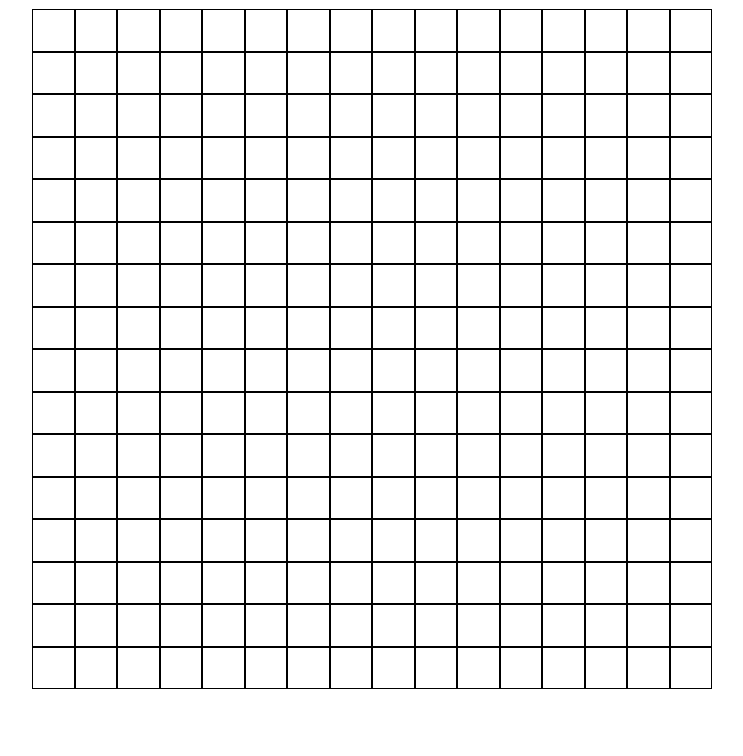
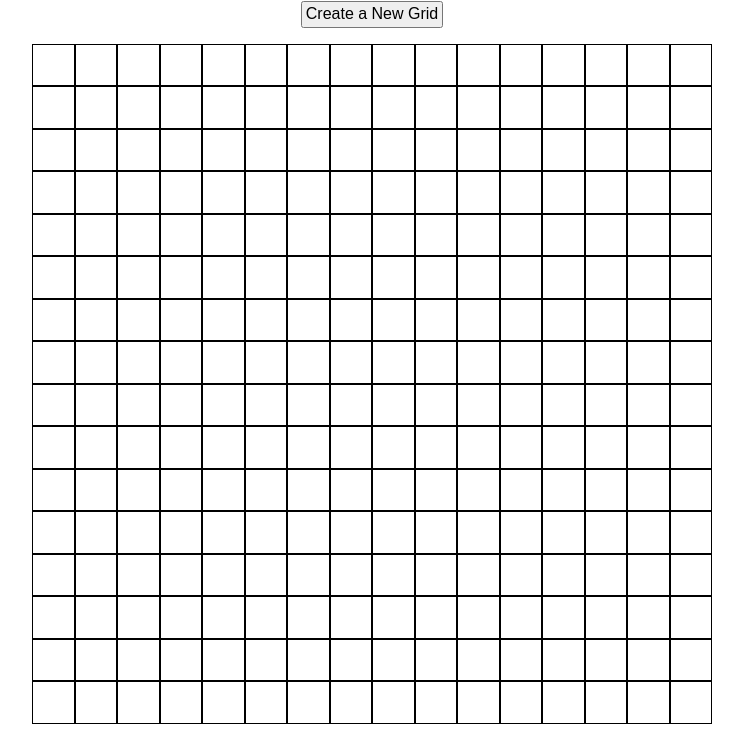
Before and after one commit to JustinB06/odin-etch-a-sketch, a plain HTML site: page index.html in a window 1280 px wide. Shown: the part 44-800 px from the top of the page, without its empty margins (268-1011 px from the left). Drawn offline with Linux system fonts and the light colour scheme.

Commit message:
Implement button that performs grid creation
Node.replaceChildren() method was useful for this,
preforming the removal of all squares in the
\#grid-container when a previous grid already
existed. Without removing these squares, a new
grid would stack below the already existing grid.

```diff
--- a/index.html
+++ b/index.html
@@ -9,6 +9,9 @@
   </head>
   <body>
     <h1>Etch-a-Sketch</h1>
-    <div id="container"></div>
+    <div id="button-container">
+      <button id="grid-size-button">Create a New Grid</button>
+    </div>
+    <div id="grid-container"></div>
   </body>
 </html>
--- a/scripts.js
+++ b/scripts.js
@@ -2,9 +2,15 @@ const DEFAULT_GRID_SIZE = 16;
 
 createGrid(DEFAULT_GRID_SIZE);
 
+promptUser();
+
 function createGrid(size) {
   /* Get DOM object references */
-  let containerRef = document.querySelector("#container");
+  let containerRef = document.querySelector("#grid-container");
+
+  /* Clear all children of the container div, just
+    in case a grid already exists */
+  containerRef.replaceChildren();
 
   /* Create a 16x16 grid of square divs */
   for (let i = 0; i < size; i++) {
@@ -28,6 +34,19 @@ function createGrid(size) {
   }
 }
 
+function promptUser() {
+  let buttonRef = document.querySelector("#grid-size-button");
+  buttonRef.addEventListener("click", buttonClickHandler);
+}
+
 function hoverHandler(event) {
   event.target.style["background-color"] = "green";
 }
+
+function buttonClickHandler(event) {
+  const promptForUser =
+    "Grid Creation:\nEnter the number of squares per side.\nMaximum size = 100";
+  let newGridSize = prompt(promptForUser, "100");
+
+  createGrid(newGridSize);
+}
--- a/styles.css
+++ b/styles.css
@@ -12,7 +12,17 @@ h1 {
   text-align: center;
 }
 
-#container {
+#button-container {
+  text-align: center;
+  margin: 0.5rem;
+}
+
+#grid-size-button {
+  font-size: 1rem;
+  padding: 0.15rem;
+}
+
+#grid-container {
   display: flex;
   flex-direction: column;
   margin: 1rem 1rem 0 1rem;
```
Also changed, not shown: notes.txt.
